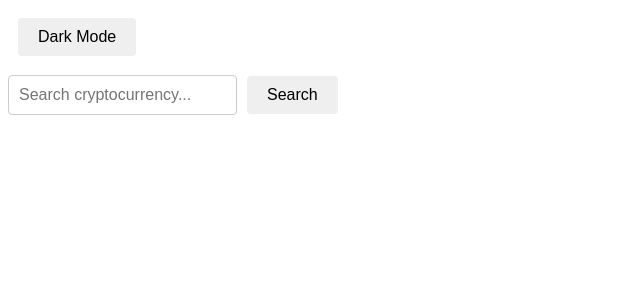
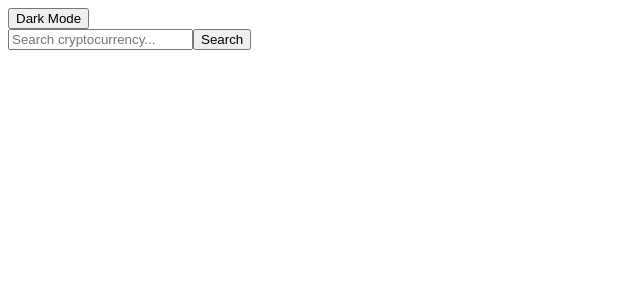
Before and after one commit to Phethiso11/Slack-repo, a Next.js app in the folder crypto-tracker/: page / in a window 1280 px wide. Shown: the top 300 px of the page, without its empty margins (0-640 px from the left). Built offline with nearby package versions, Linux system fonts and the light colour scheme; no server answers.

Commit message:
updated index.js

```diff
--- a/crypto-tracker/pages/index.js
+++ b/crypto-tracker/pages/index.js
@@ -2,62 +2,23 @@ import { useState, useEffect } from 'react';
 import axios from 'axios';
 import { Line } from 'react-chartjs-2';
 import { Chart as ChartJS, LineElement, CategoryScale, LinearScale, Title } from 'chart.js';
+import 'tailwindcss/tailwind.css';
 
 // Register ChartJS components
 ChartJS.register(LineElement, CategoryScale, LinearScale, Title);
 
-// Inline styles for the components
-const styles = {
-    container: {
-        fontFamily: 'Arial, sans-serif',
-        transition: 'background-color 0.3s, color 0.3s',
-    },
-    darkMode: {
-        backgroundColor: '#121212',
-        color: '#ffffff',
-    },
-    lightMode: {
-        backgroundColor: '#ffffff',
-        color: '#000000',
-    },
-    button: {
-        padding: '10px 20px',
-        fontSize: '16px',
-        cursor: 'pointer',
-        border: 'none',
-        borderRadius: '4px',
-        margin: '10px',
-    },
-    input: {
-        padding: '10px',
-        fontSize: '16px',
-        borderRadius: '4px',
-        border: '1px solid #ccc',
-    },
-    cryptoCard: {
-        padding: '20px',
-        borderRadius: '4px',
-        border: '1px solid #ccc',
-        margin: '10px',
-    },
-    chart: {
-        width: '100%',
-        maxWidth: '600px',
-        margin: '20px auto',
-    },
-};
-
-// Component to toggle dark mode
+// Tailwind CSS-based components
 const DarkModeToggle = ({ isDarkMode, toggleDarkMode }) => (
     <button
-        style={styles.button}
+        className={`px-4 py-2 text-lg rounded-md transition-colors duration-300 ${
+            isDarkMode ? 'bg-gray-800 text-white' : 'bg-gray-200 text-gray-800'
+        }`}
         onClick={toggleDarkMode}
     >
         {isDarkMode ? 'Light Mode' : 'Dark Mode'}
     </button>
 );
 
-// Component for search functionality
 const SearchBar = ({ onSearch }) => {
     const [query, setQuery] = useState('');
 
@@ -66,17 +27,17 @@ const SearchBar = ({ onSearch }) => {
     };
 
     return (
-        <div>
+        <div className="flex items-center space-x-2 mb-4">
             <input
                 type="text"
                 placeholder="Search cryptocurrency..."
                 value={query}
                 onChange={(e) => setQuery(e.target.value)}
-                style={styles.input}
+                className="p-2 border rounded-md border-gray-300 focus:outline-none focus:ring-2 focus:ring-indigo-500"
             />
             <button
                 onClick={handleSearch}
-                style={styles.button}
+                className="px-4 py-2 bg-blue-500 text-white rounded-md hover:bg-blue-600 transition-colors"
             >
                 Search
             </button>
@@ -84,14 +45,13 @@ const SearchBar = ({ onSearch }) => {
     );
 };
 
-// Component to display cryptocurrency information
 const CryptoCard = ({ crypto }) => {
     if (!crypto) return null;
 
     return (
-        <div>
-            <h2>{crypto.name} ({crypto.symbol.toUpperCase()})</h2>
-            <p>Price: ${crypto.price.usd}</p>
+        <div className="p-4 border rounded-md border-gray-300 mb-4">
+            <h2 className="text-xl font-semibold">{crypto.name} ({crypto.symbol.toUpperCase()})</h2>
+            <p className="mt-2">Price: ${crypto.price.usd}</p>
             <p>Market Cap: ${crypto.market_cap.usd}</p>
             <p>24h Change: {crypto.price.usd_24h_change}%</p>
             <p>Volume: ${crypto.volume.usd}</p>
@@ -99,7 +59,6 @@ const CryptoCard = ({ crypto }) => {
     );
 };
 
-// Component to display price chart
 const PriceChart = ({ chartData }) => {
     if (!chartData) return null;
 
@@ -108,24 +67,26 @@ const PriceChart = ({ chartData }) => {
         datasets: [{
             label: 'Price',
             data: chartData.prices.map(point => point[1]),
-            borderColor: 'rgba(75,192,192,1)',
+            borderColor: 'rgb(75,192,192)',
             backgroundColor: 'rgba(75,192,192,0.2)',
             fill: true,
         }],
     };
 
-    return <div style={styles.chart}><Line data={data} /></div>;
+    return (
+        <div className="w-full max-w-4xl mx-auto">
+            <Line data={data} options={{ responsive: true, plugins: { legend: { display: true } } }} />
+        </div>
+    );
 };
 
-// Main page component
 export default function Home({ price, chart }) {
     const [crypto, setCrypto] = useState(null);
     const [chartData, setChartData] = useState(null);
     const [isDarkMode, setIsDarkMode] = useState(false);
 
     useEffect(() => {
-        document.body.style.backgroundColor = isDarkMode ? '#121212' : '#ffffff';
-        document.body.style.color = isDarkMode ? '#ffffff' : '#000000';
+        document.body.className = isDarkMode ? 'bg-gray-900 text-white' : 'bg-white text-gray-900';
     }, [isDarkMode]);
 
     useEffect(() => {
@@ -159,7 +120,7 @@ export default function Home({ price, chart }) {
     };
 
     return (
-        <div style={isDarkMode ? styles.darkMode : styles.lightMode}>
+        <div className={`min-h-screen flex flex-col items-center p-4 ${isDarkMode ? 'bg-gray-900 text-white' : 'bg-white text-gray-900'}`}>
             <DarkModeToggle isDarkMode={isDarkMode} toggleDarkMode={() => setIsDarkMode(!isDarkMode)} />
             <SearchBar onSearch={handleSearch} />
             <CryptoCard crypto={crypto} />
@@ -168,13 +129,12 @@ export default function Home({ price, chart }) {
     );
 }
 
-// Fetch data server-side
 export async function getServerSideProps(context) {
     const { query } = context;
     const { ids = 'bitcoin', vs_currencies = 'usd', days = '7' } = query;
 
     try {
-        const priceResponse = await axios.get(`https://api.coingecko.com/api/v3/simple/price`, {
+        const priceResponse = await axios.get('https://api.coingecko.com/api/v3/simple/price', {
             params: {
                 ids,
                 vs_currencies,
```
